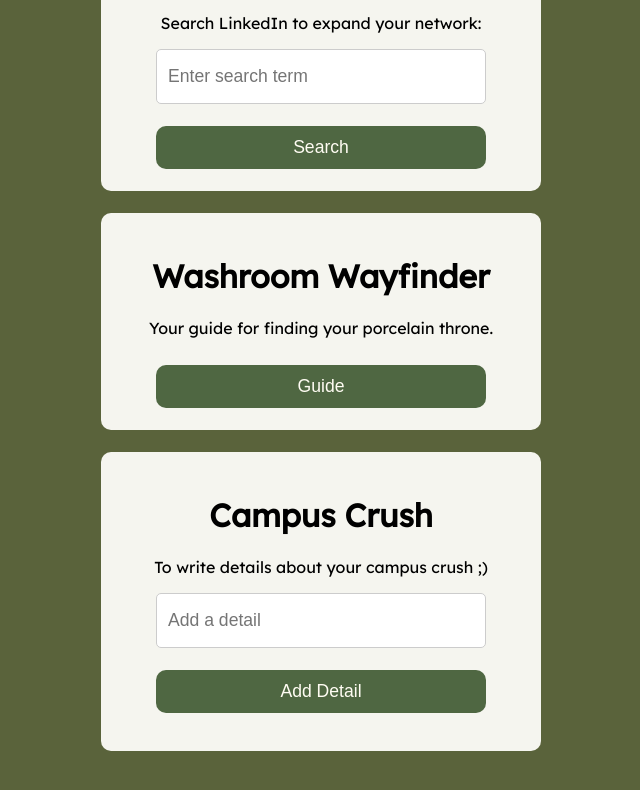
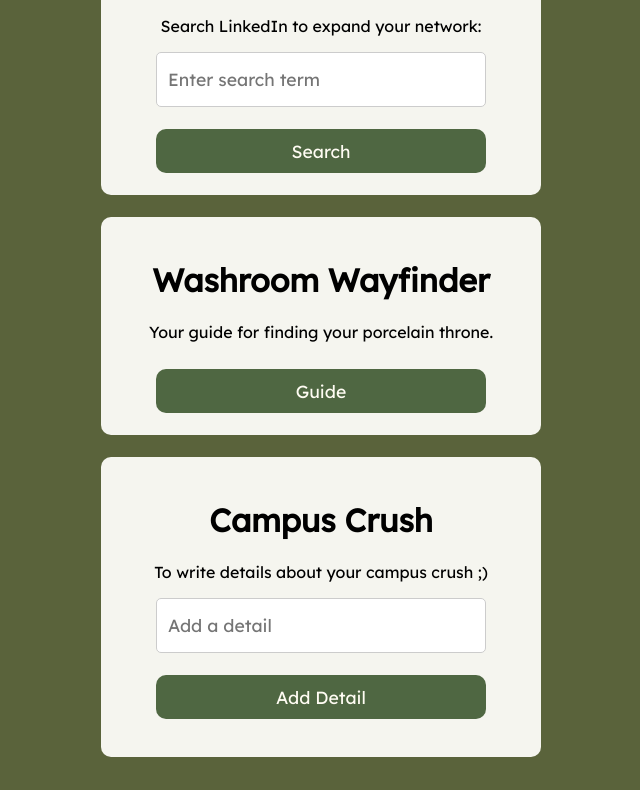
Before and after one commit to eugeenenio/Studious-Start, a plain HTML site: page index.html in a window 1280 px wide. Shown: the part 1672-2462 px from the top of the page, without its empty margins (319-959 px from the left). Drawn offline with Linux system fonts and the light colour scheme.

Commit message:
Fixed fonts

```diff
--- a/styles.css
+++ b/styles.css
@@ -50,7 +50,7 @@ body {
 /* Task Inputs (Group all inputs together) */
 .input-field {
     padding: 11px; /* Increased from 10px */
-    font-family: ''Lexend Deca', Arial, sans-serif';
+    font-family: 'Lexend Deca', Arial, sans-serif;
     font-size: 1.1em; /* Increased from 1em */
     width: 100%;
     max-width: 330px; /* Increased from 300px */
@@ -69,7 +69,7 @@ body {
 /* Buttons */
 button {
     display: inline-block;
-    font-family: ''Lexend Deca', Arial, sans-serif';
+    font-family: 'Lexend Deca', Arial, sans-serif;
     padding: 11px 22px; /* Increased from 10px 20px */
     font-size: 1.1em; /* Increased from 1em */
     color: rgb(255, 252, 243);
```
